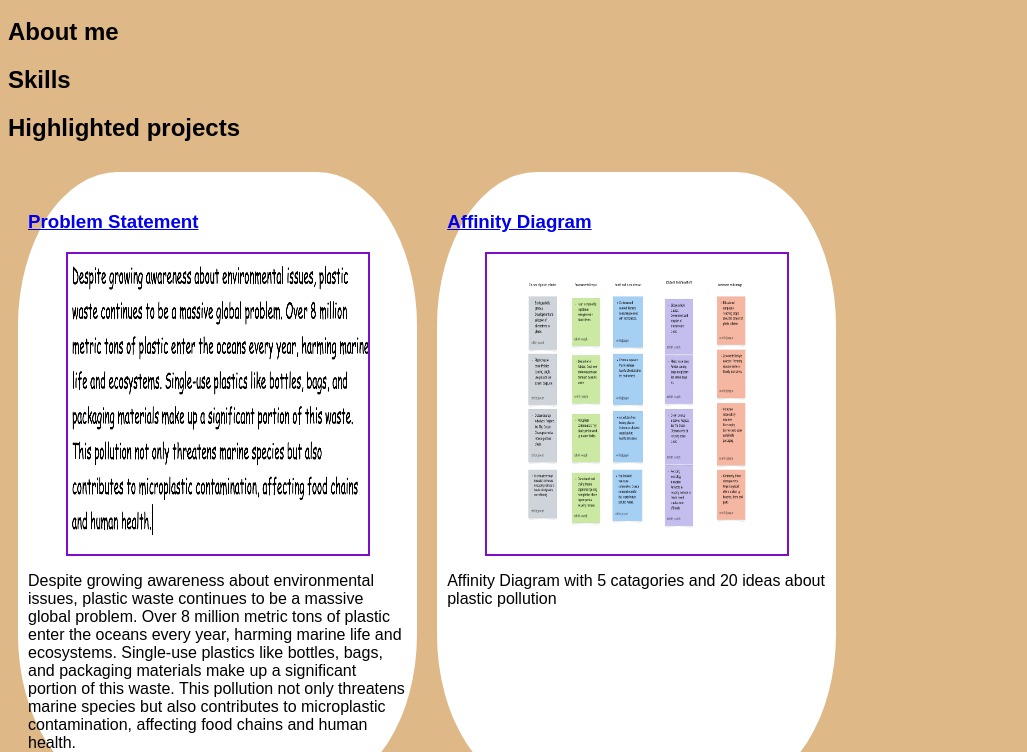
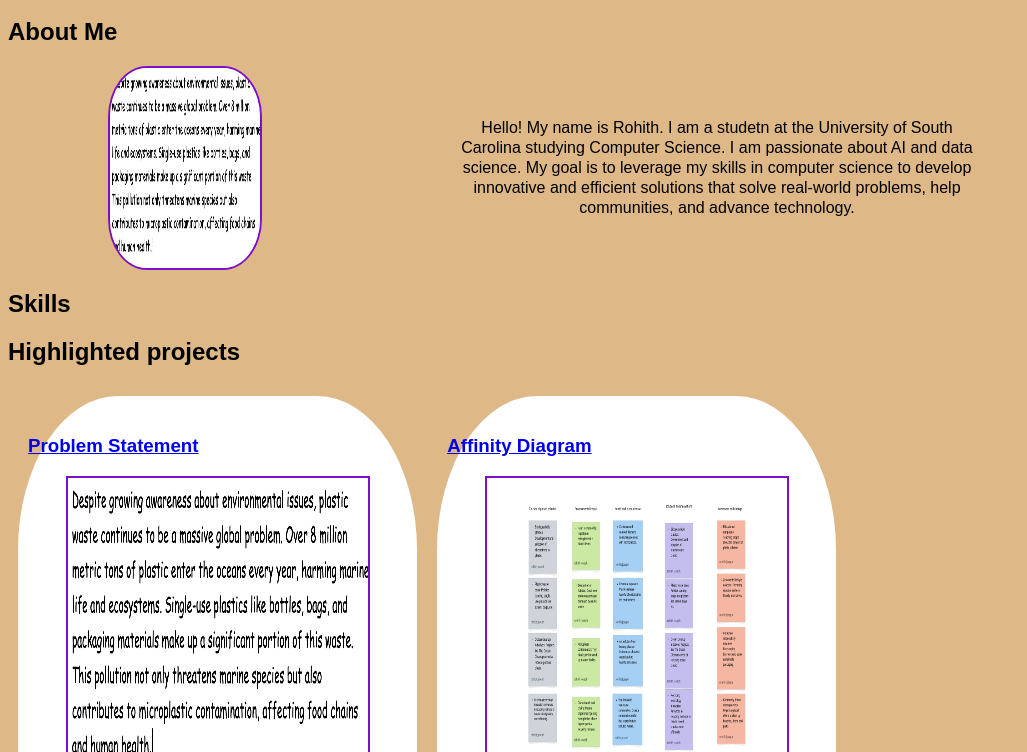
Before and after one commit to rohithj123/rohithj123.github.io, a plain HTML site: page index.html in a window 1280 px wide. Shown: the part 48-800 px from the top of the page, without its empty margins (0-1027 px from the left). Drawn offline with Linux system fonts and the light colour scheme.

Commit message:
Add files via upload

```diff
--- a/index.html
+++ b/index.html
@@ -8,8 +8,14 @@
     </body>
         <h1>Rohith Joseph</h1>
 
-        <h2>About me</h2>
-        <div class="about"></div>
+        <!-- About Me -->
+<h2> About Me </h2>
+<div class="about">
+<img src="images/problem-statement.png">
+<p>
+Hello! My name is Rohith. I am a studetn at the University of South Carolina studying Computer Science. I am passionate about AI and data science. My goal is to leverage my skills in computer science to develop innovative and efficient solutions that solve real-world problems, help communities, and advance technology.
+</p>
+</div>
 
         <h2>Skills</h2>
         <div class="skills"></div>
--- a/styles.css
+++ b/styles.css
@@ -27,3 +27,26 @@ h1 {
     display: block;
     margin: auto;
     }
+
+    .about{
+        display:flex;
+        flex-wrap:wrap;
+        margin-right: 100px;
+        margin-left: 100px;
+        justify-content: center;
+        }
+
+
+     .about img {
+        width: 150px;
+        height: 200px;
+        border-radius: 25%;
+        border: 2px solid rgb(126, 14, 201);
+        }
+
+    .about p {
+        width:50%;
+        text-align: center;
+        margin: auto;
+        line-height: 125%;
+        }
```
